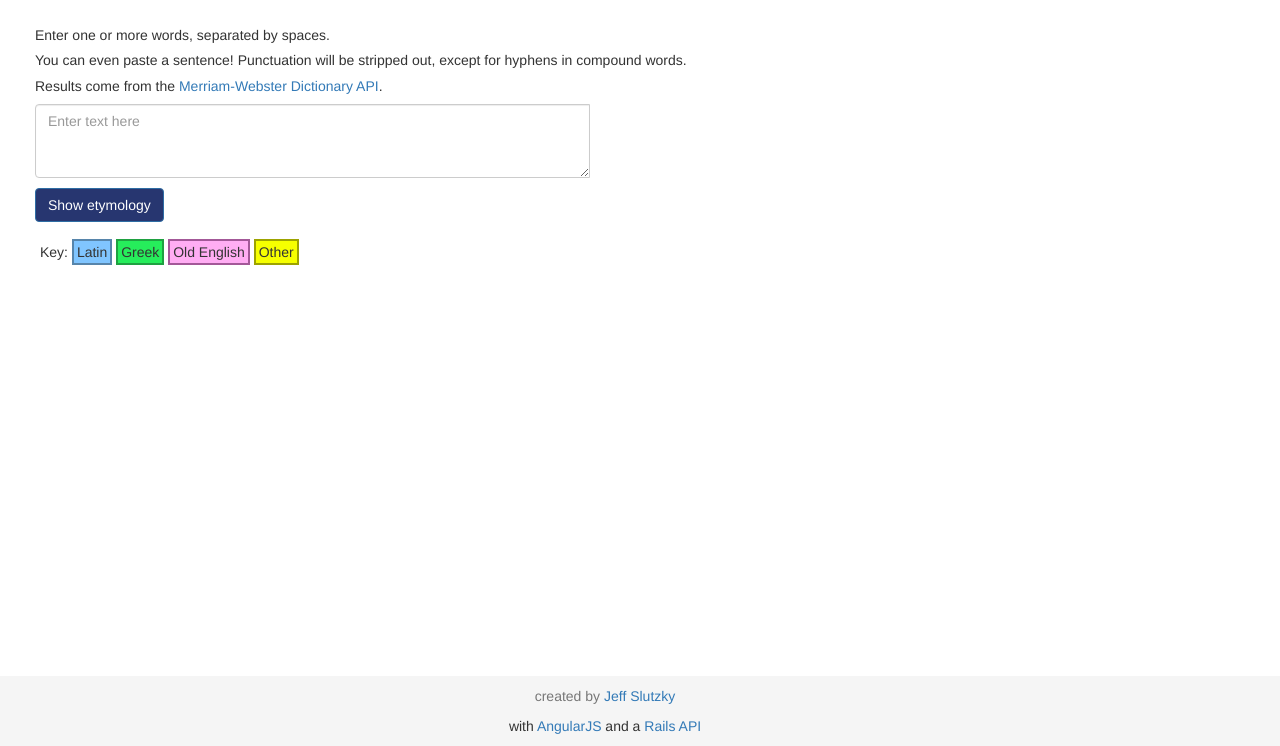
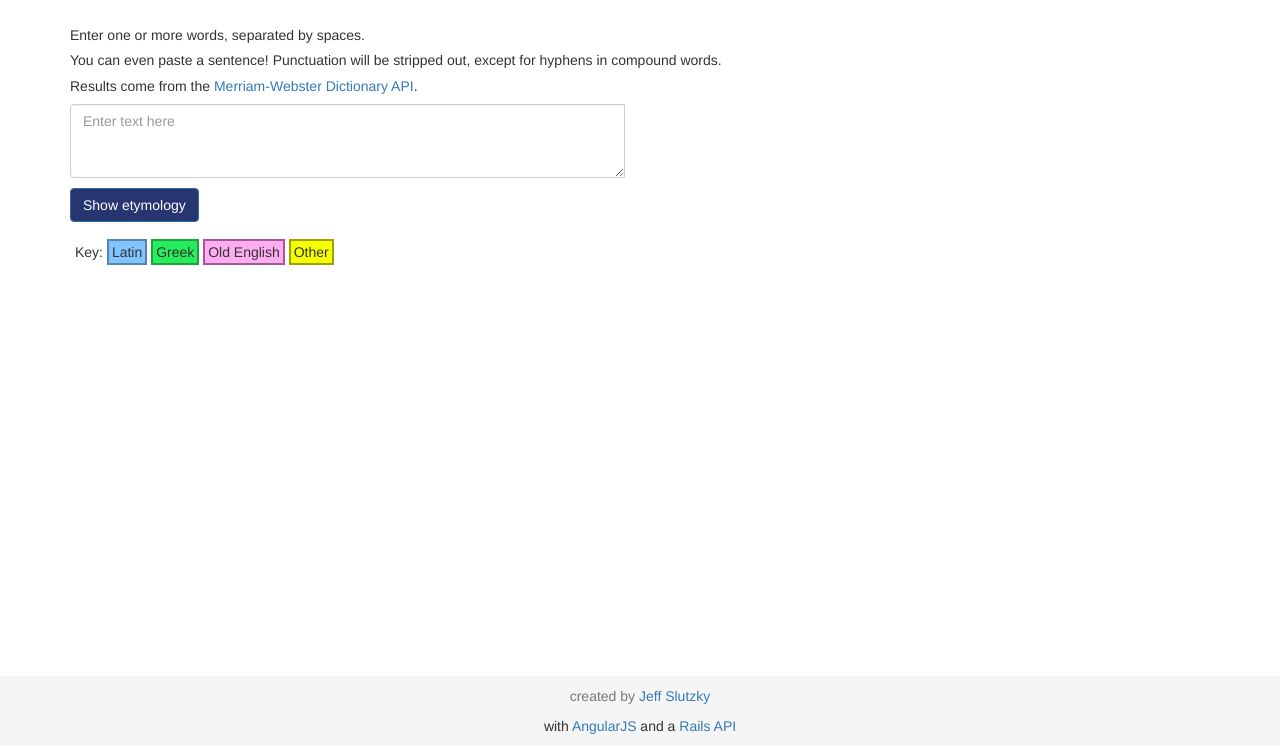
Before and after one commit to jeffslutzky/etymologizer-angular, a website: page app/index.html in a window 1280 px wide. Shown: the part 54-800 px from the top of the page. Drawn offline with nearby package versions, Linux system fonts and the light colour scheme.

Commit message:
fix container width

```diff
--- a/app/app.css
+++ b/app/app.css
@@ -19,11 +19,6 @@ html {
   background-color: #2477BF;
 }
 
-.container {
-  margin-left: 20px;
-  margin-right: 20px;
-}
-
 .key {
   margin: 20px 5px;
 }
@@ -33,14 +28,11 @@ button {
 }
 
 .display-words {
-  /*width: 50%;*/
   float: left;
   padding-right: 5px;
 }
 
 .display-etymology {
-  /*width: 50%;*/
-  /*float: right;*/
   margin-top: 10px;
   padding: 10px;
   font-size: 16px;
```
